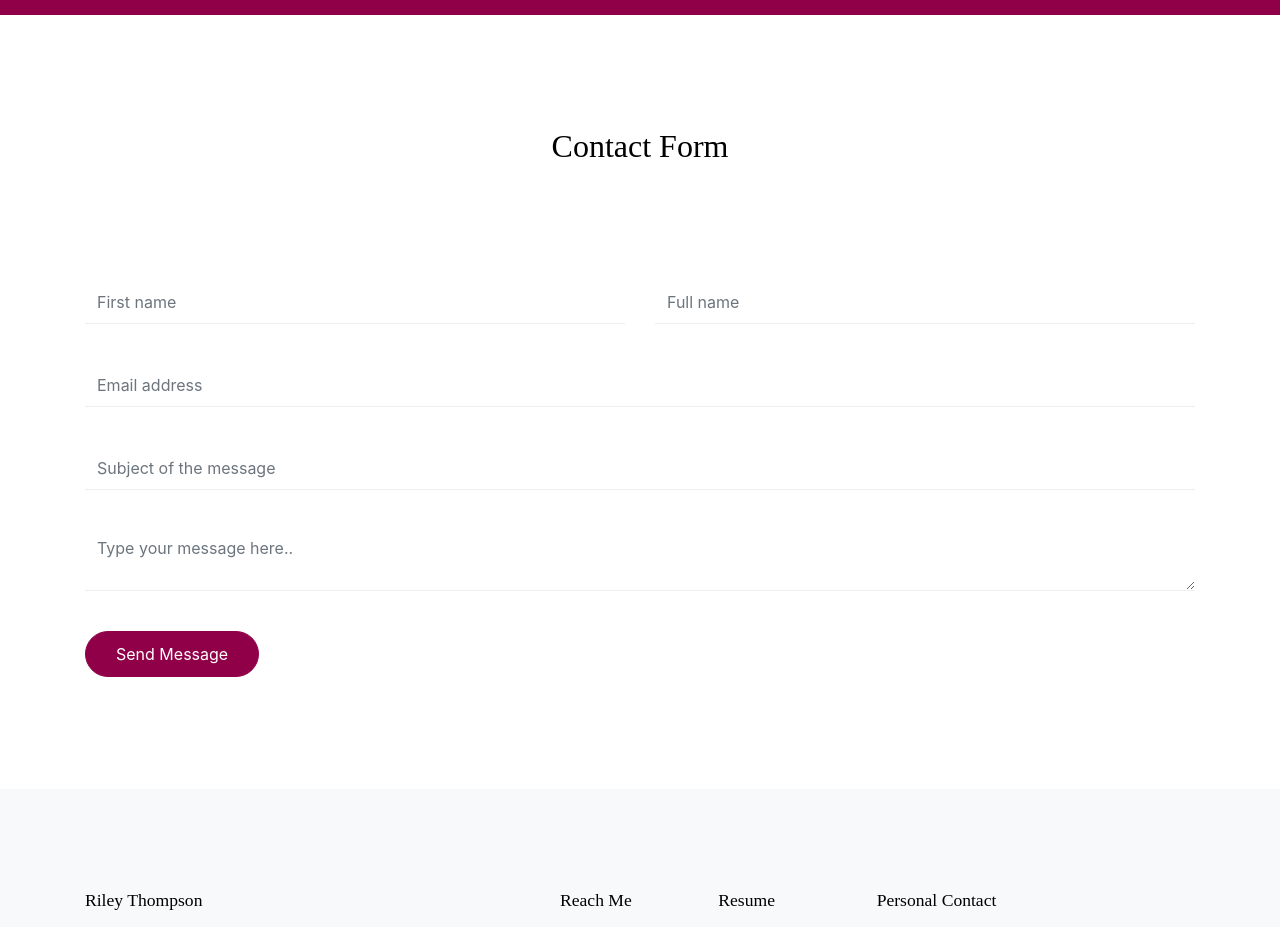
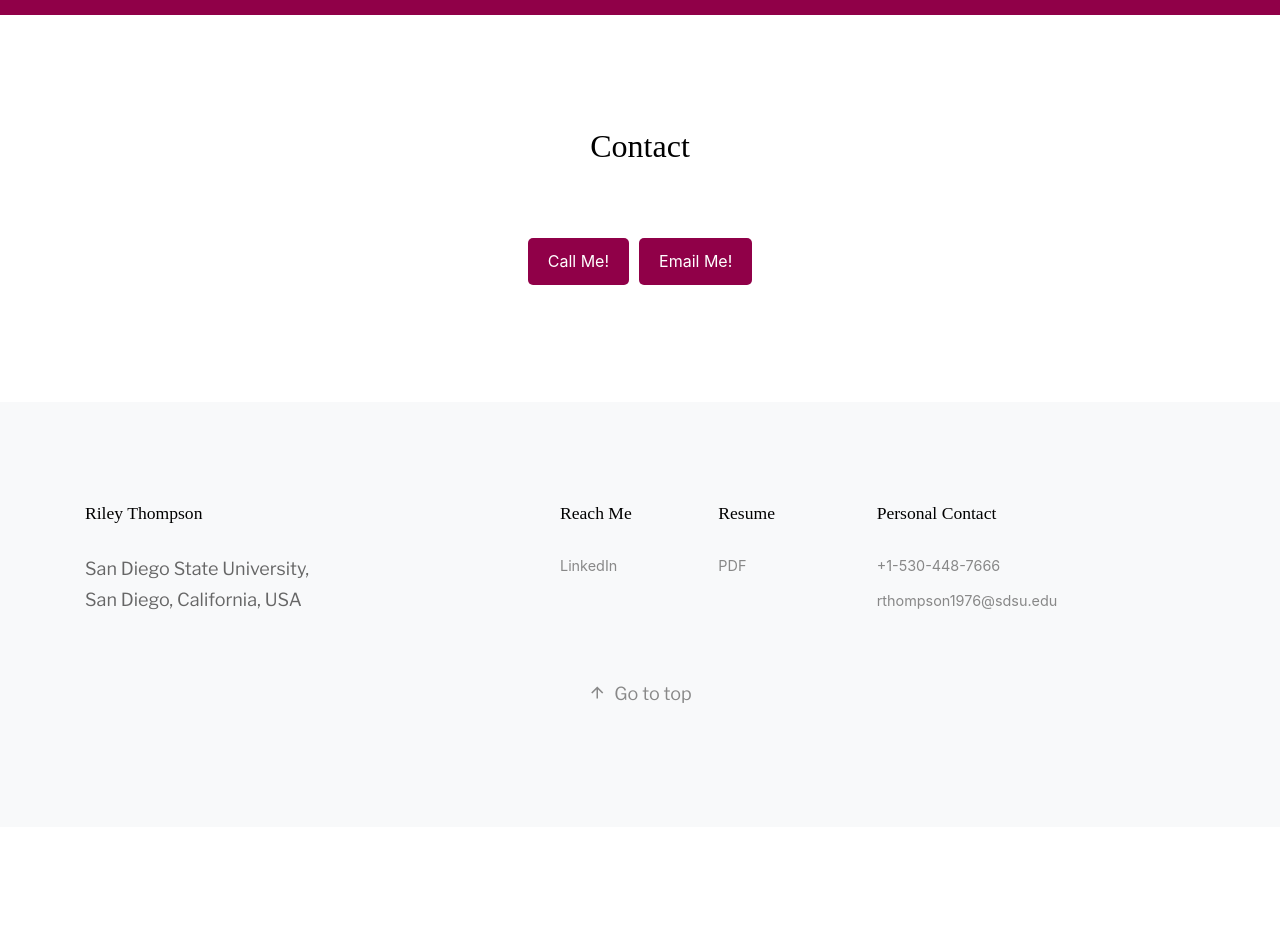
Before and after one commit to riley0227/PortfolioWebsite, a plain HTML site: page index.html in a window 1280 px wide. Shown: the part 5200-6127 px from the top of the page. After the commit the page ends 6027 px from the top, so only its background shows below. Drawn offline with nearby package versions, Linux system fonts and the light colour scheme; files whose address does not match are found by name; a web font is replaced by a local one.

```diff
--- a/index.html
+++ b/index.html
@@ -332,11 +332,12 @@
     <section class="site-section" id="contact-section">
       <div class="container">
         <div class="row">
-          <div class="col-12 mb-5 position-relative">
-            <h2 class="section-title text-center mb-5">Contact Form</h2>
+          <div class="col-12 mb-0 position-relative">
+            <h2 class="section-title text-center mb-5">Contact</h2>
           </div>
         </div>
         <!--not working action yet-->
+        <!--
         <form action="#" class="form">
           <div class="row mb-4">
             <div class="form-group col-6">
@@ -369,7 +370,44 @@
             <div class="col-md-6">
               <input type="submit" class="btn btn-primary" value="Send Message">
             </div>
+          </div>-->
+          <!DOCTYPE html>
+          <html lang="en">
+          <head>
+          <meta charset="UTF-8">
+          <meta name="viewport" content="width=device-width, initial-scale=1.0">
+          <title>Contact Buttons</title>
+          <style>
+            .button-container {
+              display: flex;
+              justify-content: center; /* Centers the buttons horizontally */
+              align-items: center;
+            }
+            .contact-button {
+              background-color: #900048; /* Change to your desired background color */
+              color: #ffffff;            /* Change to your desired text color */
+              padding: 10px 20px;
+              margin: 5px;
+              border: none;
+              cursor: pointer;
+              text-decoration: none;
+              display: inline-block;
+              font-size: 16px;
+              border-radius: 5px;
+              transition: background-color 0.3s;
+            }
+            .contact-button:hover {
+              background-color: #0056b3; /* Change to your desired hover background color */
+            }
+          </style>
+          </head>
+          <body>
+          <div class="button-container">
+            <a href="tel:+1-530-448-7666" class="contact-button">Call Me!</a>
+            <a href="mailto:rthompson1976@sdsu.edu" class="contact-button">Email Me!</a>
           </div>
+          </body>
+          </html>
 
         </form>
       </div>
```
